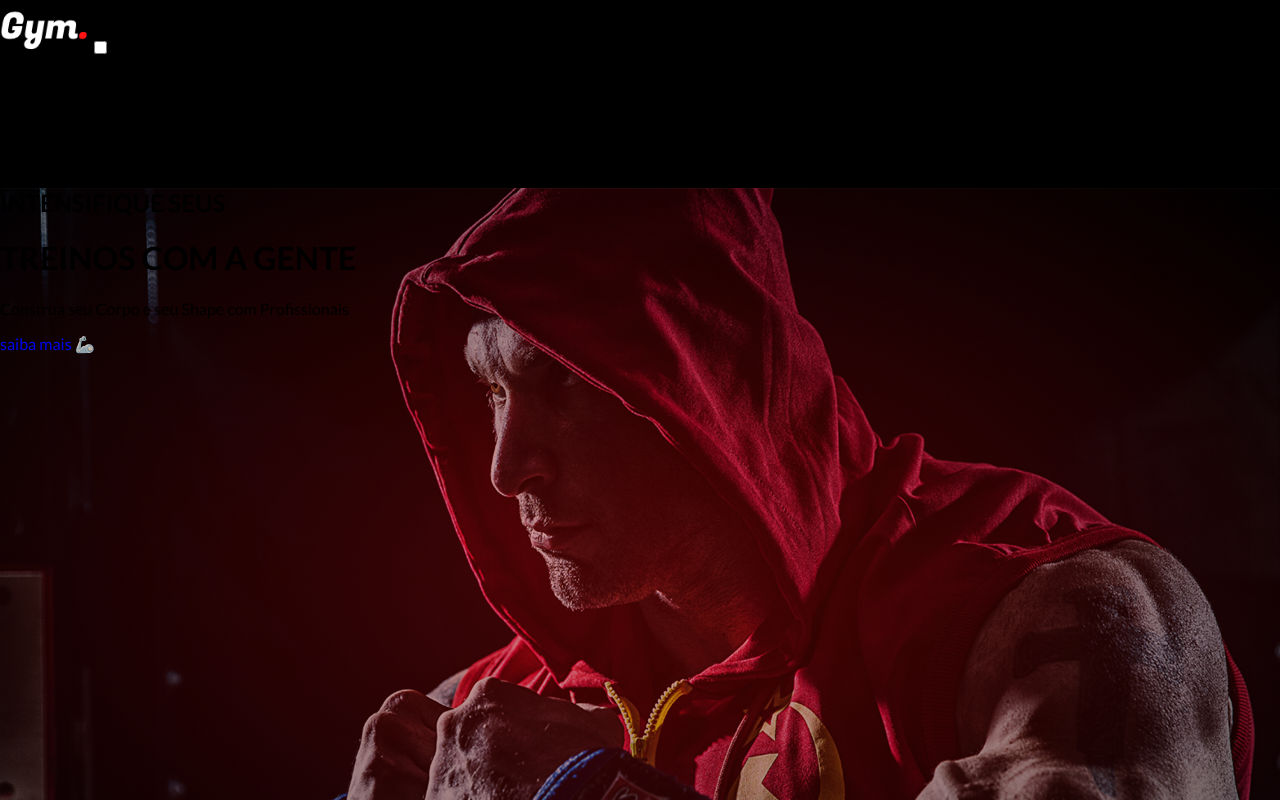
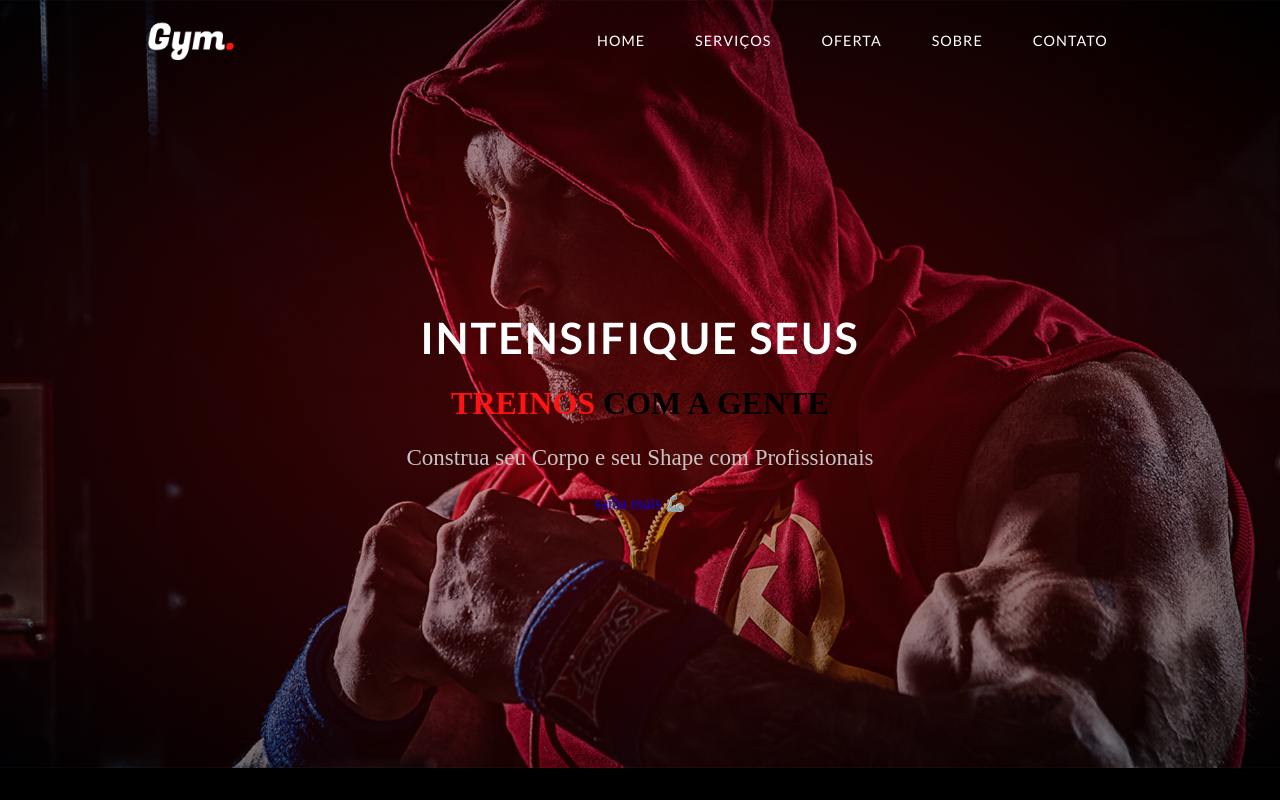
Before and after one commit to JoaoKeuwe/Gym-website, a React (Create React App) app: page / in a window 1280 px wide. Shown: the top 800 px of the page. Built offline with nearby package versions, Linux system fonts and the light colour scheme.

Commit message:
style: :art: adicionando estilo aos span com vermlho e as tags h1.h2

```diff
--- a/src/index.css
+++ b/src/index.css
@@ -57,3 +57,94 @@ input {
   height: 100%;
   z-index: -1;
 }
+
+nav {
+  display: flex;
+  justify-content: space-around;
+  align-items: center;
+  position: fixed;
+  left: 0;
+  top: 0;
+  width: 100%;
+  z-index: 1;
+  background-color: transparent;
+  transition: 0.6s ease-in-out;
+}
+
+nav.active {
+  box-shadow: 5px 10px 30px rgba(0, 0, 0, 0.157);
+  background-color: #000000;
+}
+
+nav ul {
+  display: flex;
+}
+
+.active {
+  background-color: #FF1414;
+  color: #ffffff;
+  box-shadow: 5px 10px 30px rgba(198, 64, 64, 0.411);
+  transition: all ease 0.2s;
+}
+
+.active:hover {
+  background-color: #000000;
+  color: #ffffff;
+  box-shadow: 5px 10px 30px rgba(198, 64, 64, 0.411);
+  transition: all ease 0.2s;
+}
+
+nav ul li a {
+  font-family: 'Lato';
+  height: 40px;
+  line-height: 43px;
+  margin: 3px;
+  padding: 0px 22px;
+  display: flex;
+  font-size: 0.9rem;
+  text-transform: uppercase;
+  font-weight: 500;
+  color: #ffffff;
+  letter-spacing: 1px;
+  border-radius: 3px;
+  transition: 0.2s ease-in-out;
+}
+
+nav ul li a:hover {
+  background-color: #FF1414;
+  color: #ffffff;
+  box-shadow: 5px 10px 30px rgba(255, 2, 2, 0.336);
+  transition: all ease 0.2s;
+}
+
+nav .menu-btn,
+.menu-icon {
+  display: none;
+}
+
+.name {
+  text-align: center;
+  font-family: 'Montserrat';
+  width: 900px;
+  position: absolute;
+  left: 50%;
+  top: 55%;
+  transform: translate(-50%, -55%);
+}
+
+.name span {
+  color: #FF1414;
+}
+
+.name .details {
+  font-size: 23px;
+  color: #c5c5c5;
+}
+
+.name h2 {
+  font-family: 'Lato';
+  font-size: 2.7rem;
+  margin: 0px;
+  letter-spacing: 2px;
+  color: #ffffff;
+}
```
